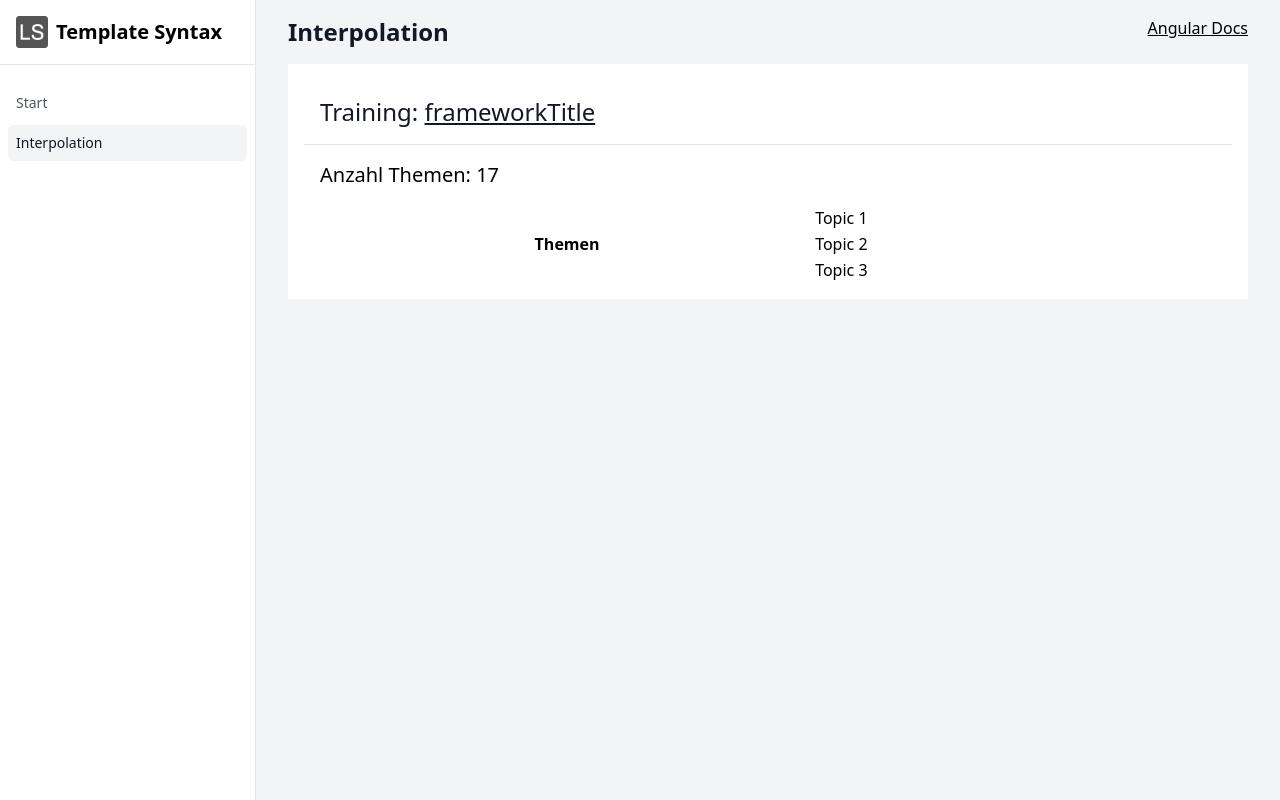
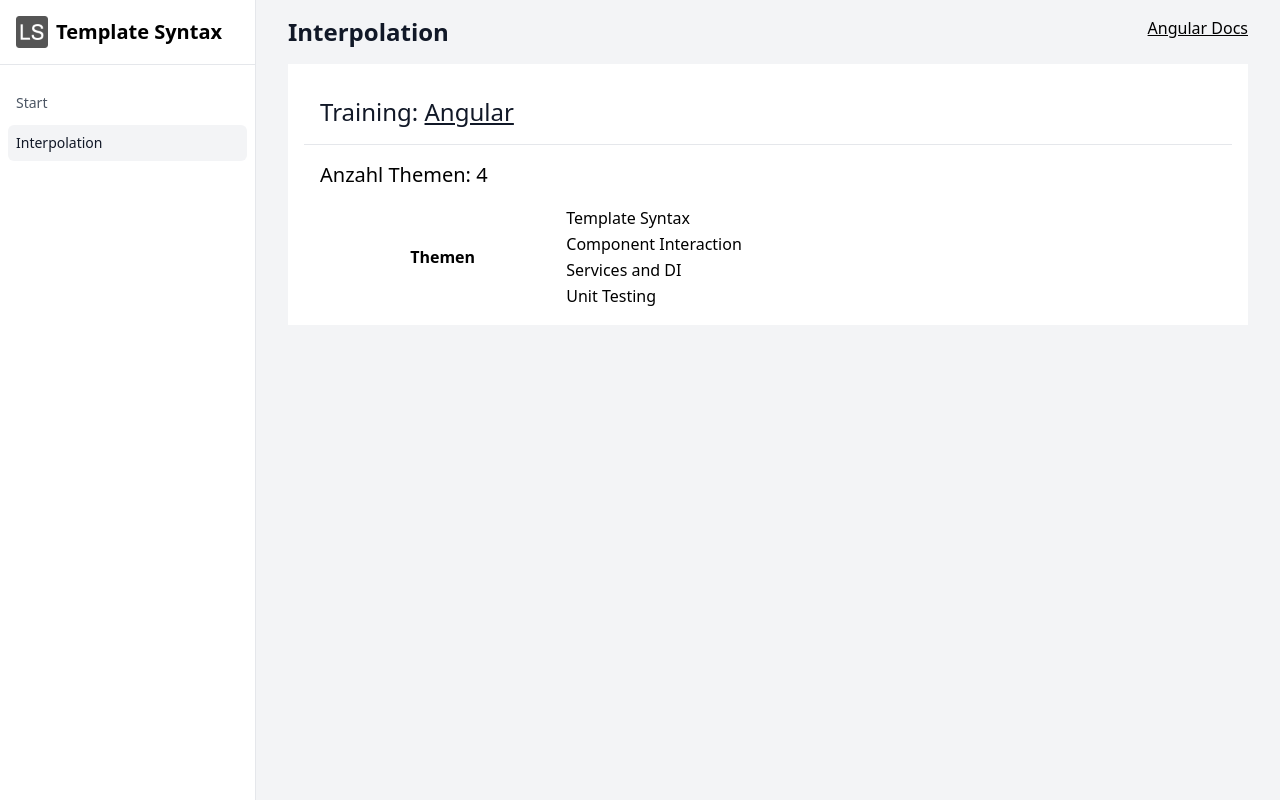
Before and after one commit to lean-ng/edu-template-syntax, an Angular app: page /interpolation in a window 1280 px wide. Built offline with nearby package versions, Linux system fonts and the light colour scheme.

Commit message:
Implement sample with interpolation.

```diff
--- a/src/app/samples/interpolation/interpolation.component.html
+++ b/src/app/samples/interpolation/interpolation.component.html
@@ -8,29 +8,33 @@
       <div class="px-4 py-5 border-b border-gray-200 mb-4">
         <h2 class="text-2xl leading-6 font-medium text-gray-900">
           <!-- Titel und Url einsetzen-->
-          Training: <a class="underline" href="https://frameworkUrl" target="_blank">frameworkTitle</a>
+          Training: <a class="underline" href="{{ frameworkHomepage }}" target="_blank">{{ frameworkTitle }}</a>
         </h2>
       </div>
       <div class="px-4">
         <h3 class="text-xl">
           <!-- Anzahl Themen dynamisch berechnen -->
-          Anzahl Themen: 17
+          Anzahl Themen: {{ topics.length }}
         </h3>
         <table class="w-full mt-4">
           <tbody>
             <tr>
               <!-- Spaltenanzahl dynamisch berechnen -->
-              <th rowspan="3">Themen</th>
+              <th rowSpan="{{ topics.length }}">Themen</th>
               <!-- Thementitel einfügen-->
-              <td>Topic 1</td>
+              <td>{{ topics[0] }}</td>
             </tr>
             <tr>
               <!-- Thementitel einfügen-->
-              <td>Topic 2</td>
+              <td>{{ topics[1] }}</td>
             </tr>
             <tr>
               <!-- Thementitel einfügen-->
-              <td>Topic 3</td>
+              <td>{{ topics[2] }}</td>
+            </tr>
+            <tr>
+              <!-- Thementitel einfügen-->
+              <td>{{ topics[3] }}</td>
             </tr>
           </tbody>
         </table>
```
